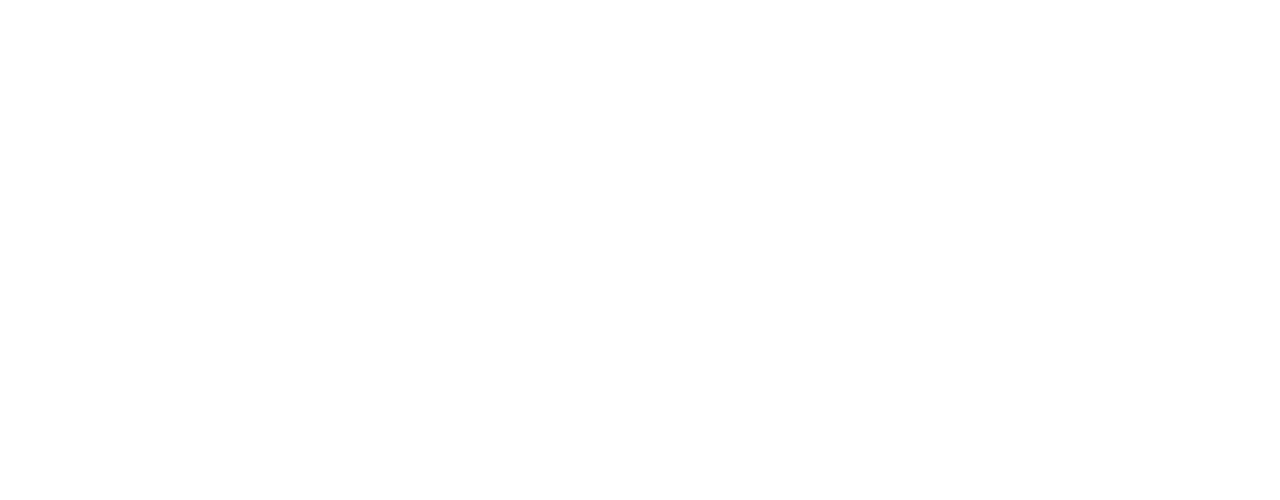
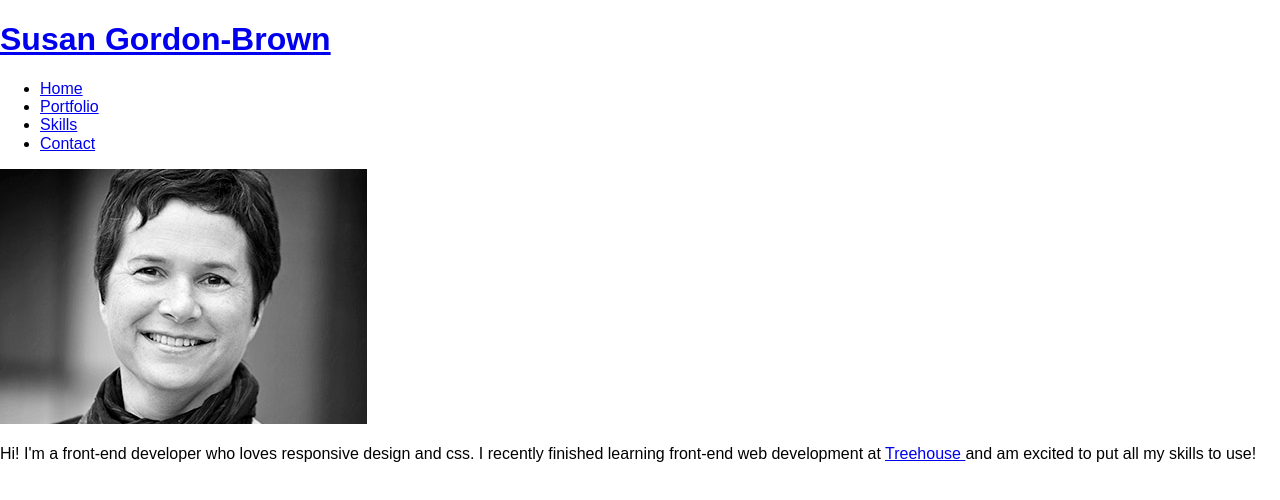
Before and after one commit to sgordonbrown/Responsive_website_P2, a plain HTML site: page index.html in a window 1280 px wide. Drawn offline with Linux system fonts and the light colour scheme; files that its build step writes are made by us from their sources.

Commit message:
added Main header, profile info
main nav, profile info, profile pic, link to Treehouse

```diff
--- a/index.html
+++ b/index.html
@@ -1,4 +1,4 @@
-<!doctype html>
+<!DOCTYPE html>
 <html lang="en">
 
 	<head>
@@ -10,11 +10,29 @@
 		<link href="https://fonts.googleapis.com/css?family=Lato:400,700" rel="stylesheet">
 	</head>
 
+<body>
+	<header class="main-header">
+		<div class="container clearfix">
+			<h1 class="student-name"><a href="#">Susan Gordon-Brown</a></h1>
+			<ul class="main-nav">
+				<li><a href="#">Home</a></li>
+				<li><a href="#">Portfolio</a></li>
+				<li><a href="#">Skills</a></li>
+				<li><a href="#">Contact</a></li>
+			</ul>
+		</div>
+	</header><!--/.main-header-->
+
+	<div class="home">
+		<img class="profile-pic" src="img/SusanProfilePicsml.jpg" alt="Photograph of Susan Gordon-Brown.">
+		<p class="profile-info">Hi! I'm a front-end developer who loves responsive design and css. I recently finished learning front-end web development at <a href="https://teamtreehouse.com/">Treehouse </a> and am excited to put all my skills to use!</p>
+
+	</div><!--/.home-->
 
 
 
 
 
 
-
+</body>
 </html>
```
